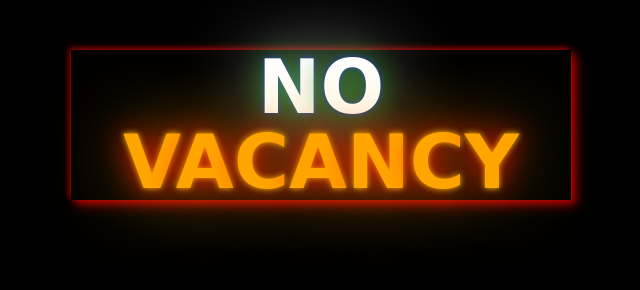
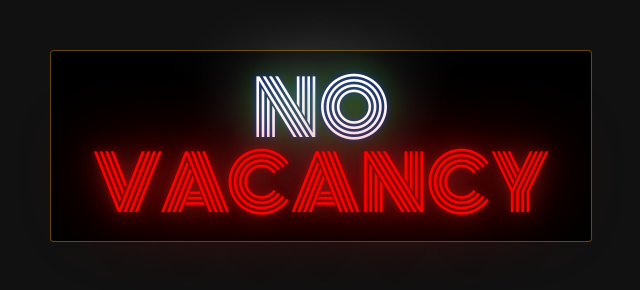
Before and after one commit to chuckyglitch/novacancy.js, a plain HTML site: page demo.html in a window 1280 px wide. Shown: the whole page, without its empty margins (319-959 px from the left). Drawn offline with nearby package versions, Linux system fonts and the light colour scheme; a web font is replaced by a local one.

Commit message:
version 0.21

```diff
--- a/css/main.css
+++ b/css/main.css
@@ -1,19 +1,20 @@
 body {
-    background-color: #000;
-}
-
-p {
-    font-size: 75px;
-    font-family: 'Codystar', cursive;
-    font-weight: bold;
-    color: #fff;
-    text-transform: uppercase;
+    background-color: #111111;
 }
 
 .board {
     text-align: center;
-    box-shadow: -2px -2px 6px rgba(255,0,0,0.6),4px 4px 6px rgba(255,0,0,0.4),6px 6px 12px rgba(255,0,0,0.4);
+    border: 1px solid rgba(255,180,0,0.4);
+    border-radius: 4px;
     width: 500px;
     margin: 50px auto 0 auto;
+    padding: 20px;
     background-color: #000;
 }
+
+.board p {
+    font-size: 75px;
+    font-family: 'Monoton', cursive;
+    color: #fff;
+    text-transform: uppercase;
+}
--- a/demo.html
+++ b/demo.html
@@ -7,27 +7,29 @@
 	<meta charset="utf-8" />
 	<meta name="viewport" content="width=device-width" />
 	<title>No Vacancy</title>
-	<link rel="StyleSheet" href="css/html5reset-1.6.1.css" type="text/css" media="screen,print" />
-	<link rel="stylesheet" href="css/main.css"/>
-	<link href='http://fonts.googleapis.com/css?family=Codystar:300,400' rel='stylesheet' type='text/css'>
+	<link rel="stylesheet" href="css/html5reset-1.6.1.css" type="text/css" media="screen,print">
+	<link href="css/main.css" rel="stylesheet" type="text/css">
+	<link href='http://fonts.googleapis.com/css?family=Monoton' rel='stylesheet' type='text/css'>
 	<!-- IE Fix for HTML5 Tags -->
 	<!--[if lt IE 9]>
 		<script src="http://html5shiv.googlecode.com/svn/trunk/html5.js"></script>
 	<![endif]-->
 	<script type="text/javascript" src="http://ajax.googleapis.com/ajax/libs/jquery/1.9.1/jquery.min.js"></script>
-	<script type="text/javascript" src="javascript/novacancy.js"></script>
+	<script type="text/javascript" src="javascript/jquery.novacancy.js"></script>
 	<script type="text/javascript">
 		$(document).ready(function() {
 			$('.no').novacancy({
 				'reblinkProbability': 0.1,
 				'blinkMin': 0.2,
-				'blinkMax': 5,
-				'loopMin': 5,
+				'blinkMax': 0.6,
+				'loopMin': 8,
 				'loopMax': 10,
 				'color': 'WHITE',
 				'blink': true
 			});
-			$('.vacancy').novacancy();
+			$('.vacancy').novacancy({
+				'color': 'RED'
+			});
 		});
 	</script>
 </head>
```
Also changed, not shown: README.md (added), javascript/jquery.novacancy.js, 1 other file.
